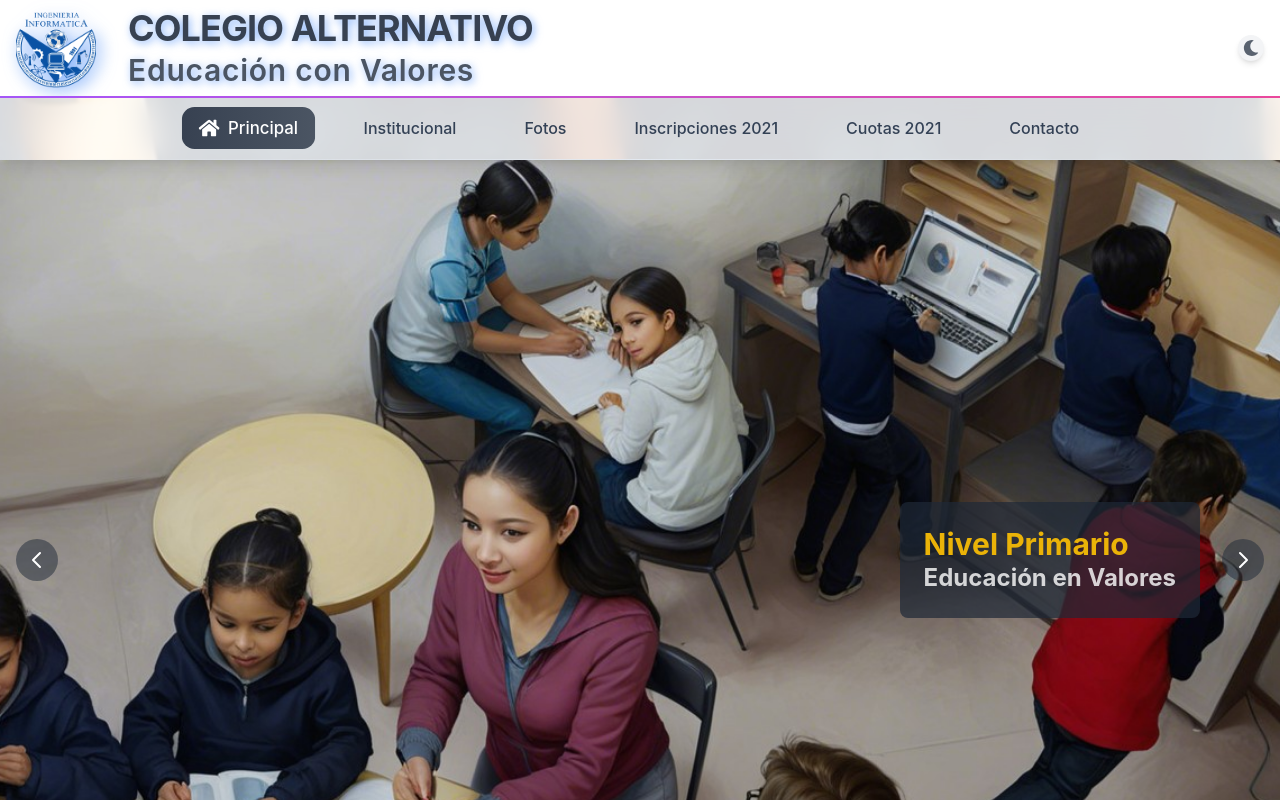
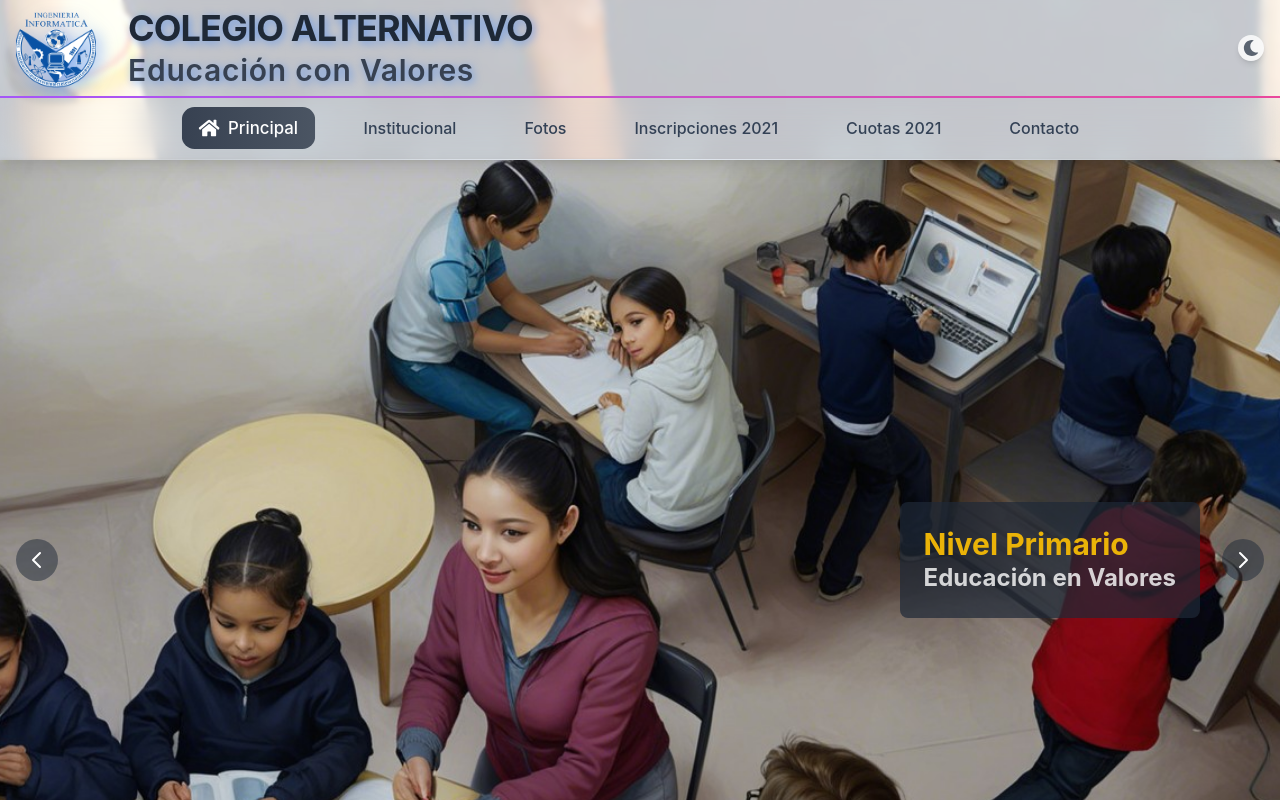
Before and after one commit to Marcelochoquecruz/INF631-Front-End-SegundoParcial, a React (Vite) app: page / in a window 1280 px wide. Shown: the top 800 px of the page. Built offline with nearby package versions, Linux system fonts and the light colour scheme.

Commit message:
Traspariencias solucionadas y navBar statico

```diff
--- a/src/App.tsx
+++ b/src/App.tsx
@@ -1,33 +1,32 @@
 import { BrowserRouter as Router } from 'react-router-dom';
-
 import Head from './components/head/Head';
 import NavBar from './components/head/NavBar';
 import './App.css';
 import { ThemeProvider } from './components/ThemeContext';
 import AppRoutes from './routes'; // Importa las rutas
 
-
 const App = () => {
   return (
     <ThemeProvider>
+      <div className="min-h-screen bg-fixed bg-cover bg-center bg-no-repeat relative"
+        style={{
+          backgroundImage: 'url("/src/assets/fondo.jpg")'
+        }}>
+        {/* Overlay para mejorar la legibilidad del contenido */}
+        <div className="absolute inset-0 bg-white/70 dark:bg-slate-900/80 backdrop-blur-[2px]" />
+
         <Router>
           <div className="min-h-screen">
             <Head />
             <NavBar />
-          {/* Aquí decidimos qué componentes queremos que se muestren siempre y cuáles
-              deben cambiar según la ruta */}
+            {/* Aquí van las rutas que cambiarán el contenido según la navegación */}
             <main>
-            {/* Componentes que se muestran solo en la página principal */}
-            {window.location.pathname === '/' && (
-              <>
-
-              </>
-            )}
-            {/* Aquí van las rutas que cambiarán el contenido según la navegación */}
+              {/* Las rutas definidas en AppRoutes se manejarán aquí */}
               <AppRoutes />
             </main>
           </div>
         </Router>
+      </div>
     </ThemeProvider>
   );
 };
--- a/src/components/head/Head.tsx
+++ b/src/components/head/Head.tsx
@@ -6,7 +6,7 @@ const Head = () => {
   const themeContext = useContext(ThemeContext);
 
   return (
-    <header className="bg-white dark:bg-gray-800">
+    <header className="bg-transparent">
       <div className="max-w-7xl mx-auto px-4">
         <div className="flex items-center justify-between py-2">
 
@@ -21,12 +21,14 @@ const Head = () => {
             />
 
             <div className="space-y-1 flex-grow">
-              <h1 className="text-4xl font-bold text-gray-700 dark:text-gray-200
-                           tracking-tight drop-shadow-[2px_2px_4px_rgba(59,130,246,0.6)]">
+              <h1 className="text-4xl font-bold text-gray-800 dark:text-gray-100
+                           tracking-tight drop-shadow-[2px_2px_4px_rgba(59,130,246,0.6)]
+                           select-none">
                 COLEGIO ALTERNATIVO
               </h1>
-              <h2 className="text-3xl font-semibold text-gray-600 dark:text-gray-300
-                           tracking-wide drop-shadow-[2px_2px_4px_rgba(59,130,246,0.6)]">
+              <h2 className="text-3xl font-semibold text-gray-700 dark:text-gray-200
+                           tracking-wide drop-shadow-[2px_2px_4px_rgba(59,130,246,0.6)]
+                           select-none">
                 Educación con Valores
               </h2>
             </div>
@@ -36,12 +38,12 @@ const Head = () => {
           <button
             onClick={themeContext?.toggleTheme}
             className="p-1 rounded-full
-                     bg-gray-100 dark:bg-gray-700
-                     hover:bg-gray-200 dark:hover:bg-gray-600
+                     bg-white/80 dark:bg-gray-800/80
+                     hover:bg-white dark:hover:bg-gray-700
                      transform transition-all duration-300
                      hover:scale-110 active:scale-95
                      focus:outline-none focus:ring-2 focus:ring-blue-300
-                     shadow-md"
+                     shadow-md backdrop-blur-sm"
             aria-label="Cambiar tema"
           >
             {themeContext?.theme === 'dark' ? (
--- a/src/components/head/NavBar.tsx
+++ b/src/components/head/NavBar.tsx
@@ -36,7 +36,7 @@ const NavBar = () => {
     <motion.nav
       initial={{ opacity: 0 }}
       animate={{ opacity: 1 }}
-      className="sticky top-0 w-full bg-white/80 dark:bg-slate-900/80 backdrop-blur-lg shadow-lg z-30"
+      className="sticky top-0 w-full bg-transparent backdrop-blur-lg shadow-lg z-30"
     >
       {/* Efecto de luces de neón en el borde superior */}
       <div className="absolute top-0 left-0 right-0 h-[2px] bg-gradient-to-r from-blue-500 via-purple-500 to-pink-500 animate-gradient-x" />
```
Lines whose indentation alone changed are shown as unchanged.
